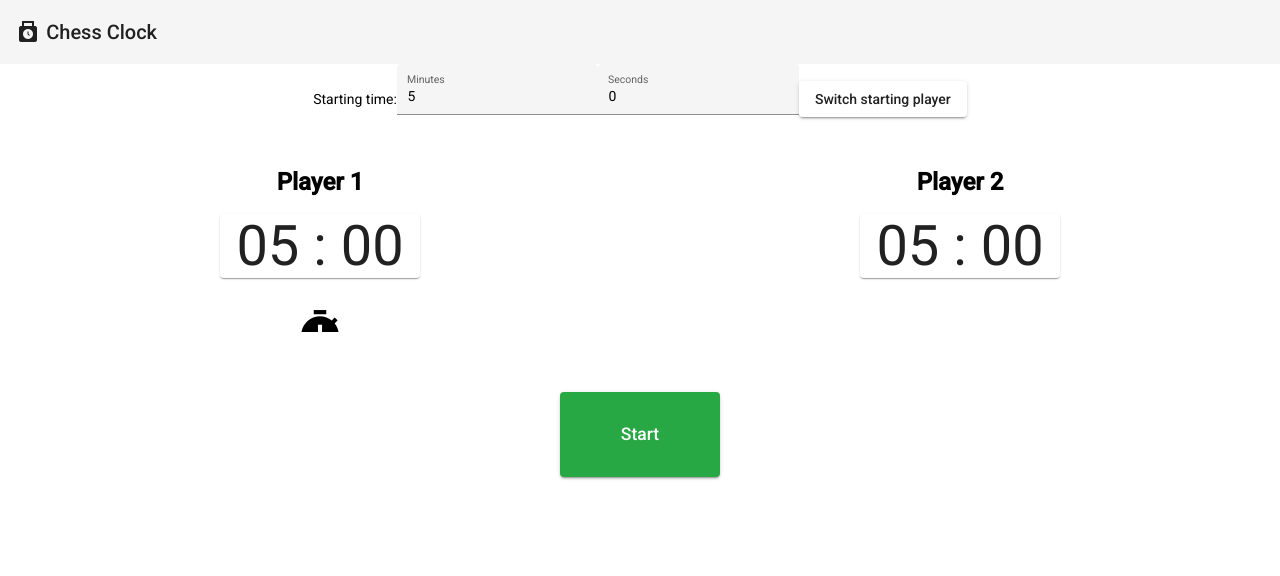
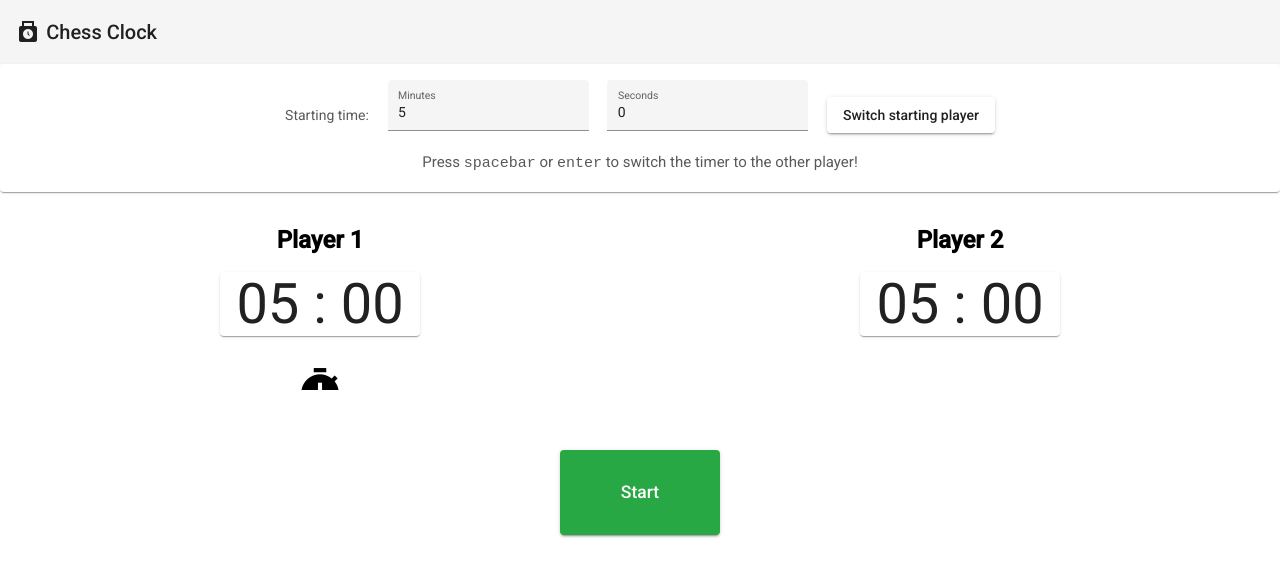
Before and after one commit to gridlocdev/chess-clock, an Angular app: page / in a window 1280 px wide. Shown: the top 576 px of the page. Built offline with nearby package versions, Linux system fonts and the light colour scheme.

Commit message:
Added keybind message and spaced out header inputs

```diff
--- a/src/app/app.component.html
+++ b/src/app/app.component.html
@@ -1,25 +1,39 @@
 <div name="body" style="height: 100%;">
   <app-navbar></app-navbar>
 
+  <mat-card>
     <form style="display: flex; justify-content: center; align-items: center;">
-    <mat-label>Starting time:</mat-label>
+      <div style="margin: 0 0.75%;">
+        <mat-label style="opacity: 0.75;">Starting time:</mat-label>
+      </div>
+      <div style="margin: 0 0.75%;">
         <mat-form-field appearance="fill">
           <mat-label>Minutes</mat-label>
           <input type="number" matInput placeholder="Number of Minutes" [value]="defaultMinutes"
             [(ngModel)]="defaultMinutes" [ngModelOptions]="{standalone: true}"
             (keypress)="validateIsKeyPressNumber($event, 'minutes')">
         </mat-form-field>
+      </div>
+      <div style="margin: 0 0.75%;">
         <mat-form-field appearance="fill">
           <mat-label>Seconds</mat-label>
           <input type="number" matInput placeholder="Number of Seconds" [value]="defaultSeconds"
             [(ngModel)]="defaultSeconds" [ngModelOptions]="{standalone: true}"
             (keypress)="validateIsKeyPressNumber($event, 'seconds')">
         </mat-form-field>
+      </div>
+      <div style="margin: 0 0.75%;">
         <button mat-raised-button (click)="switchTimers(); $event.preventDefault()" onclick="this.blur()">
           Switch starting player
         </button>
+      </div>
     </form>
 
+    <div style="display: flex; justify-content: center;">
+      <h4 style="margin: 0; opacity: 0.75;">Press <kbd>spacebar</kbd> or <kbd>enter</kbd> to switch the timer to the
+        other player!</h4>
+    </div>
+  </mat-card>
 
   <div>
 
```
Also changed, not shown: 1 other file (tests, documents, lock files or other folders). Lines whose indentation alone changed are shown as unchanged.
